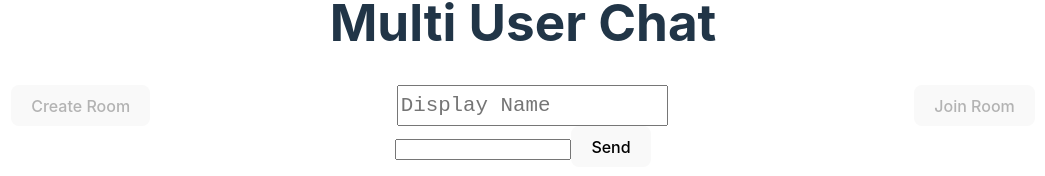
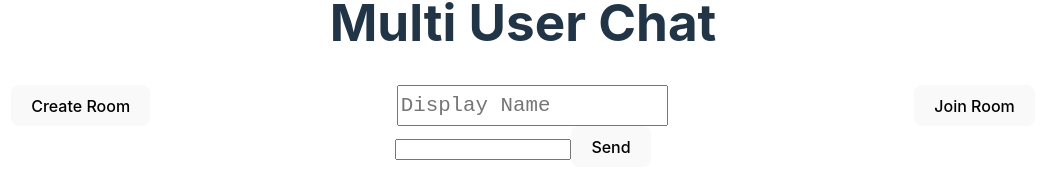
Before and after one commit to LegoGuy32109/WebRTC-ts-test, a React (Vite) app: page / in a window 1280 px wide. Shown: the part 113-289 px from the top of the page, without its empty margins (117-1162 px from the left). Built offline with nearby package versions, Linux system fonts and the light colour scheme.

Commit message:
accepting answer from list of answers, channel automagically connected

```diff
--- a/src/components/multiChat/CreateRoomButton.tsx
+++ b/src/components/multiChat/CreateRoomButton.tsx
@@ -1,25 +1,41 @@
-import { generateRoomConnections } from "../../setupMultiRtc";
+import { Room_State } from "./multiChat";
 
 interface CreateRoomButtonProps {
+	roomState: Room_State;
 	disabled?: boolean;
+	onCreateRoom: () => void;
+	onAcceptAnswer: () => void;
 }
 
 export default function CreateRoomButton({
-	disabled,
+	disabled: externalDisable,
+	roomState,
+	onCreateRoom,
+	onAcceptAnswer,
 }: CreateRoomButtonProps) {
+	function getButtonState(roomState: Room_State) {
+		switch (roomState) {
+			case Room_State.DEFAULT:
+				return { label: "Create Room", onClick: onCreateRoom };
+			case Room_State.HOST_EMPTY:
+			case Room_State.HOST_FILLING:
+				return { label: "Accept Answer", onClick: onAcceptAnswer };
+			case Room_State.HOST_FULL:
+				return { label: "Room Full", disabled: true };
+			case Room_State.GUEST_JOINING:
+			case Room_State.GUEST_IN:
+				return { label: "Create Room", disabled: true };
+		}
+	}
+
+	const { disabled, label, onClick } = getButtonState(roomState);
 	return (
 		<button
 			type="button"
-			disabled={disabled}
-			onClick={async () => {
-				const peerConnections = await generateRoomConnections();
-				console.log(peerConnections);
-				console.log(
-					JSON.stringify(peerConnections.map((pc) => pc.package)),
-				);
-			}}
+			disabled={disabled || externalDisable}
+			onClick={onClick}
 		>
-			Create Room
+			{label}
 		</button>
 	);
 }
--- a/src/components/multiChat/multiChat.tsx
+++ b/src/components/multiChat/multiChat.tsx
@@ -1,11 +1,51 @@
 import { useState } from "react";
-import { receiveConnectionOffers } from "../../setupMultiRtc";
+import {
+	generateRoomConnections,
+	receiveConnectionOffers,
+	acceptAnswer,
+	type RoomConnection,
+} from "../../setupMultiRtc";
 import CreateRoomButton from "./CreateRoomButton";
 
 const MAX_USERNAME_LENGTH = 21;
 
+// HOST
+// default
+// room just created
+// room has less than full players
+// room is full
+//
+// GUEST
+// default
+// accepted room offer
+// connected to room
+
+export enum Room_State {
+	DEFAULT = 0,
+	HOST_EMPTY = 1,
+	HOST_FILLING = 2,
+	HOST_FULL = 3,
+	GUEST_JOINING = 4,
+	GUEST_IN = 5,
+}
+
 export default function MultiChat() {
 	const [displayName, setDisplayName] = useState("");
+	const [roomState, setRoomState] = useState(Room_State.DEFAULT);
+	const [roomConnections, setRoomConnections] = useState(
+		[] as RoomConnection[],
+	);
+
+	function onNewConnections(connections: RoomConnection[]) {
+		// close all connections to terminate unused channels
+		setRoomConnections((prevConnections) => {
+			for (const room of prevConnections) {
+				room.peerConnection.close();
+			}
+
+			return connections;
+		});
+	}
 
 	return (
 		<>
@@ -17,7 +57,28 @@ export default function MultiChat() {
 					width: "80vw",
 				}}
 			>
-				<CreateRoomButton disabled={displayName.length === 0} />
+				<CreateRoomButton
+					roomState={roomState}
+					// disabled={displayName.length === 0}
+					onCreateRoom={async () => {
+						const peerConnections = await generateRoomConnections();
+						onNewConnections(peerConnections);
+						console.log(peerConnections);
+						console.log(
+							JSON.stringify(
+								peerConnections.map((pc) => pc.package),
+							),
+						);
+						setRoomState(Room_State.HOST_EMPTY);
+					}}
+					onAcceptAnswer={async () => {
+						const answerPackage = JSON.parse(
+							prompt("Paste in answer") ?? "",
+						);
+						await acceptAnswer(roomConnections, answerPackage);
+						console.log(roomConnections);
+					}}
+				/>
 				<input
 					id="displayName"
 					type="text"
@@ -35,7 +96,7 @@ export default function MultiChat() {
 				<button
 					type="button"
 					title="Have Room Offer in Clipboard"
-					disabled={displayName.length === 0}
+					// disabled={displayName.length === 0}
 					onClick={async () => {
 						const offerPackage = JSON.parse(
 							prompt("Paste in offer") ?? "",
--- a/src/setupMultiRtc.ts
+++ b/src/setupMultiRtc.ts
@@ -1,5 +1,3 @@
-// import { useState } from "react";
-
 // grab static turn credentials in global.xirsys.net/dashboard/services
 const peerConnectionSettings = {
 	iceServers: [
@@ -28,9 +26,10 @@ export async function generateRoomConnections(): Promise<
 interface Package {
 	description: RTCSessionDescription;
 	candidates: RTCIceCandidate[];
+	id: string;
 }
 
-interface RoomConnection {
+export interface RoomConnection {
 	peerConnection: RTCPeerConnection;
 	// the channel to communicate UDP data might not be created yet
 	channel?: RTCDataChannel;
@@ -65,6 +64,8 @@ async function generateRoomConnection(): Promise<RoomConnection> {
 			output.package = {
 				description: this.localDescription,
 				candidates: output.candidates,
+				// generate a id so we can match answers to offers in the accept function
+				id: crypto.randomUUID(),
 			};
 			setIceGatheringComplete("Completed Gathering Candidates");
 		}
@@ -133,6 +134,7 @@ async function receiveConnectionOffer(offer: Package) {
 			output.package = {
 				description: this.localDescription,
 				candidates: output.candidates,
+				id: offer.id,
 			};
 			setIceGatheringComplete("Completed Gathering Candidates");
 		}
@@ -161,3 +163,49 @@ async function receiveConnectionOffer(offer: Package) {
 
 	return output;
 }
+
+export async function acceptAnswer(
+	existingRoomConnections: RoomConnection[],
+	answerPackage: Package[],
+) {
+	// set up function to retireve the answer when searching for a room connection
+	let goodAnswer: Package | undefined;
+	function findGoodAnswer(offerPkgId: string) {
+		const answer = answerPackage.find((pkg) => pkg.id === offerPkgId);
+		goodAnswer = answer;
+		return !!answer;
+	}
+
+	const roomConnection = existingRoomConnections.find(
+		({ peerConnection: pc, package: offerPkg }) =>
+			!pc.remoteDescription &&
+			offerPkg?.id &&
+			// if an answer exists, will save to local variable to be accepted
+			findGoodAnswer(offerPkg.id),
+	);
+
+	if (!roomConnection || !goodAnswer) {
+		console.error(
+			"No room found to match given answer ids",
+			existingRoomConnections,
+			answerPackage,
+		);
+		return;
+	}
+
+	console.log(goodAnswer, roomConnection);
+
+	// a answer exists for a peer connection that hasn't been completed
+	roomConnection.peerConnection.setRemoteDescription(
+		goodAnswer.description,
+	);
+
+	// add all the answer's candidates in any order
+	await Promise.all(
+		goodAnswer.candidates.map((candidate) =>
+			roomConnection.peerConnection.addIceCandidate(candidate),
+		),
+	);
+	// To indicate the offer had no more candidates, pass in undefined
+	await roomConnection.peerConnection.addIceCandidate(undefined);
+}
```
